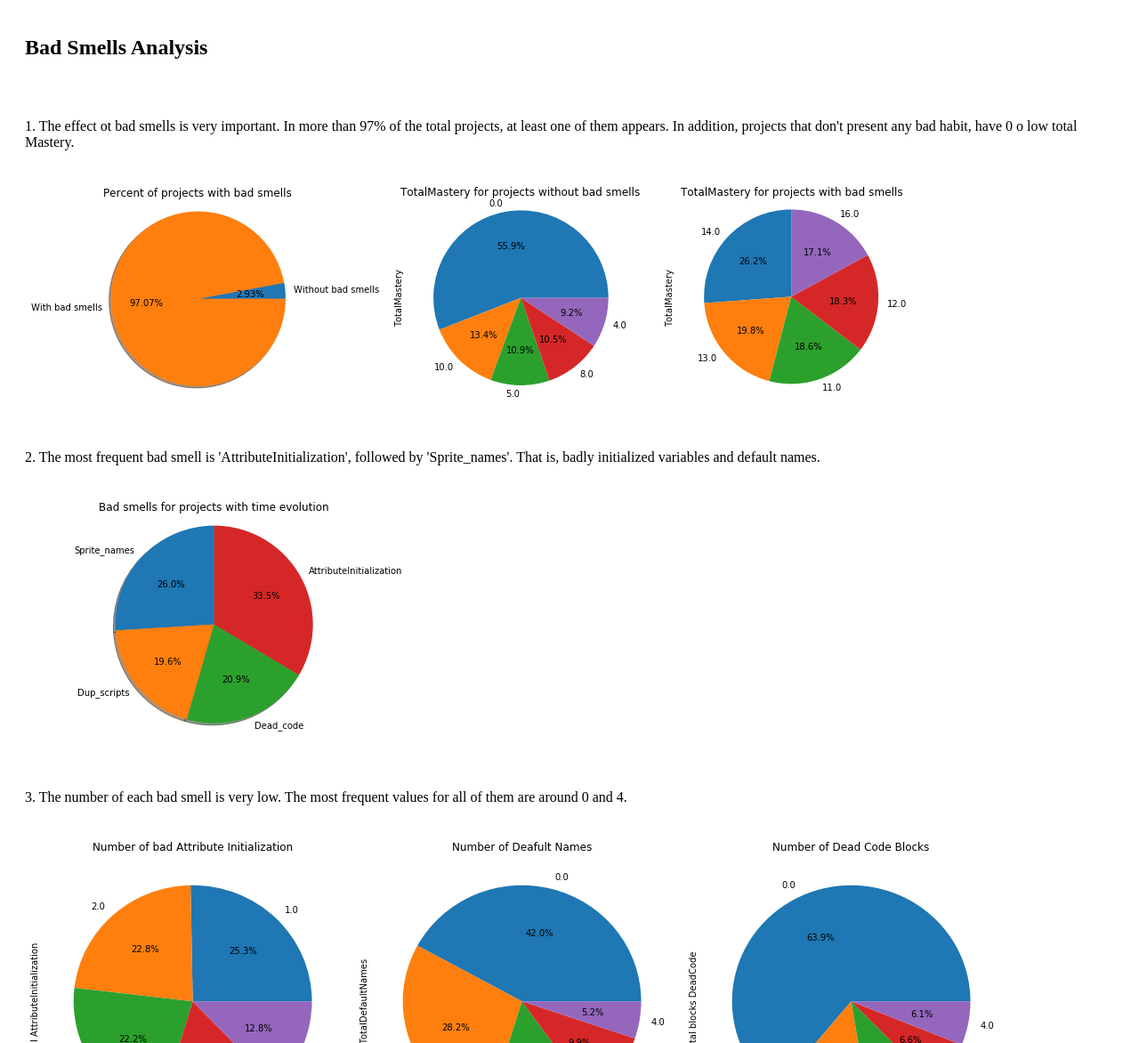
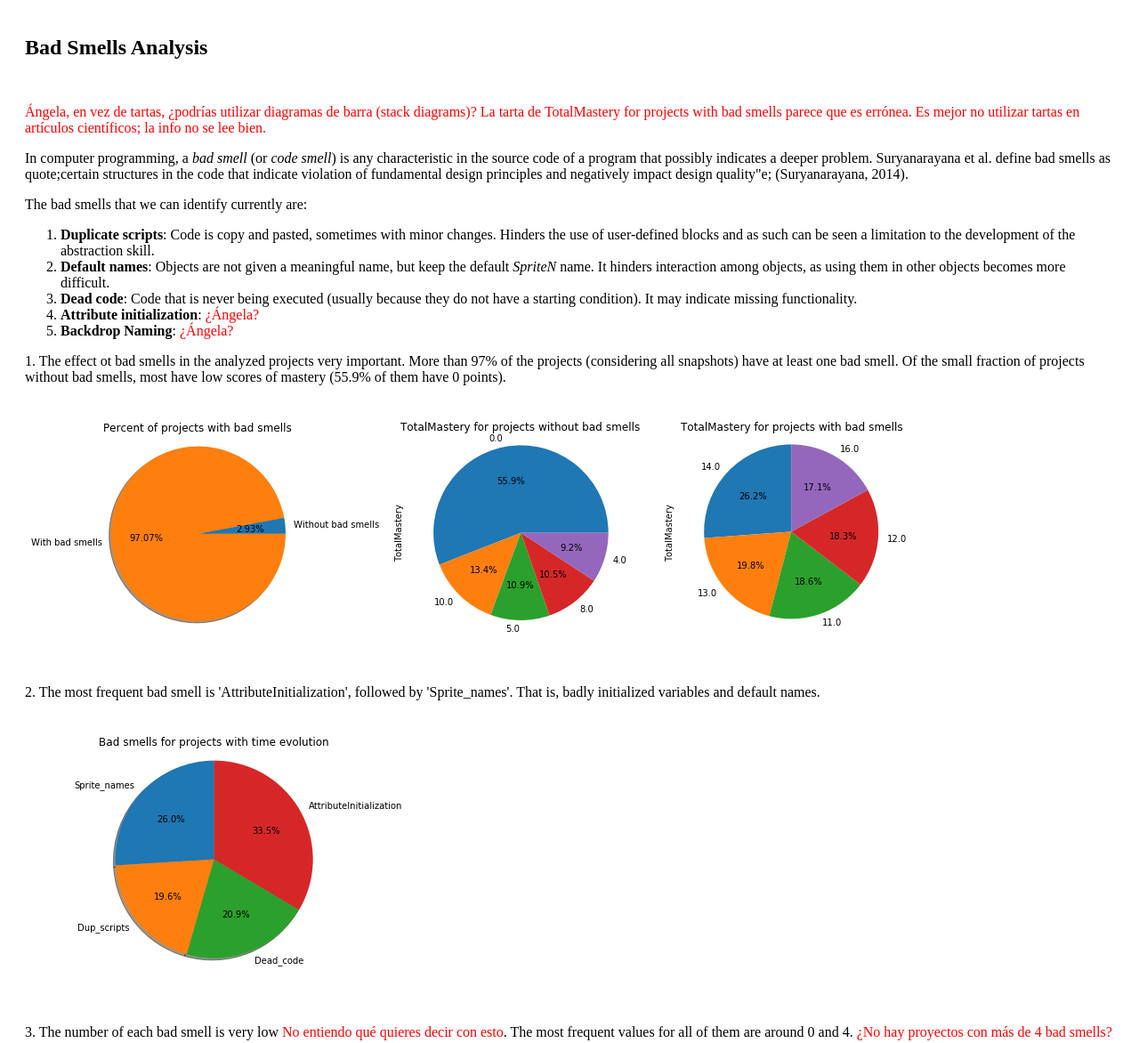
Before and after one commit to AngelaVargas/bad_smells, a plain HTML site: page paper.html in a window 1280 px wide. Shown: the top 1172 px of the page at 89% size. Drawn offline with Linux system fonts and the light colour scheme.

Commit message:
Adding stuff

```diff
--- a/paper.html
+++ b/paper.html
@@ -18,15 +18,29 @@
   </div>
 
   <div class="slide">
+
+  <font color="red">Ángela, en vez de tartas, ¿podrías utilizar diagramas de barra (stack diagrams)? La tarta de TotalMastery for projects with bad smells parece que es errónea. Es mejor no utilizar tartas en artículos científicos; la info no se lee bien.</font>
+
     <p>
-      1. The effect ot bad smells is very important. In more than 97% of the total projects,  at least
-      one of them appears. In addition, projects that don't present any bad habit, have 0 o low total
-      Mastery.
+      In computer programming, a <i>bad smell</i> (or <i>code smell</i>) is any characteristic in the source code of a program that possibly indicates a deeper problem. Suryanarayana et al. define bad smells as quote;certain structures in the code that indicate violation of fundamental design principles and negatively impact design quality&quote; (Suryanarayana, 2014).
+    </p>
+    <p>The bad smells that we can identify currently are:
+      <ol>
+        <li><b>Duplicate scripts</b>: Code is copy and pasted, sometimes with minor changes. Hinders the use of user-defined blocks and as such can be seen a limitation to the development of the abstraction skill.</li>
+        <li><b>Default names</b>: Objects are not given a meaningful name, but keep the default <i>SpriteN</i> name. It hinders interaction among objects, as using them in other objects becomes more difficult.</li>
+        <li><b>Dead code</b>: Code that is never being executed (usually because they do not have a starting condition). It may indicate missing functionality.</li>
+        <li><b>Attribute initialization</b>: <font color="red">¿Ángela?</font></li>
+        <li><b>Backdrop Naming</b>: <font color="red">¿Ángela?</font></li>
+      </ol>
+    </p>
+    <p>
+      1. The effect ot bad smells in the analyzed projects very important. More than 97% of the projects (considering all snapshots) have at least one bad smell. Of the small fraction of projects without bad smells, most have low scores of mastery (55.9% of them have 0 points).
     </p>
     <br>
     <img src="images/totalPercent.png" alt="Percent of bad smells">
     <img src="images/MasteryBadSmells.png" alt="Mastery for projects with bad smells">
   </div>
+
 
   <div class="slide">
     <p>
@@ -39,8 +53,8 @@
 
   <div class="slide">
     <p>
-      3. The number of each bad smell is very low. The most frequent values for all of them are around
-      0 and 4.
+      3. The number of each bad smell is very low <font color="red">No entiendo qué quieres decir con esto</font>. The most frequent values for all of them are around
+      0 and 4. <font color="red">¿No hay proyectos con más de 4 bad smells?</font>
     </p>
     <br>
     <img src="images/NumInitializ.png" alt="Number of bad AttributeInitialization">
@@ -59,6 +73,11 @@
     <img src="images/BadSmellsProf.png" alt="Number of duplicated scripts">
   </div>
 
+   <p>
+     <ul>
+       <li>Suryanarayana, G., Samarthyam, G., & Sharma, T. (2014). Refactoring for software design smells: managing technical debt. Morgan Kaufmann.</li>
+     </ul>
+   </p>
 
 </body>
 </html>
```
